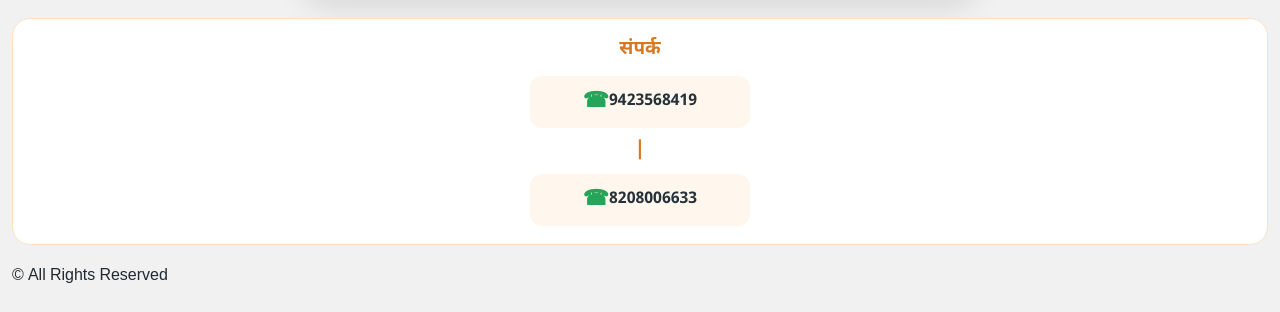
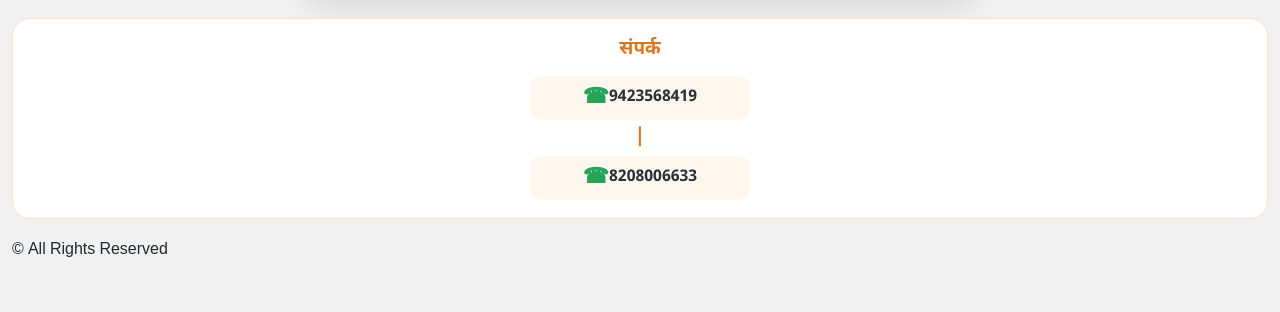
Before and after one commit to krushimahotsav-ops/jagtik-krushi-mahotsav, a plain HTML site: page index.html in a window 1280 px wide. Shown: the part 1001-1313 px from the top of the page. After the commit the page ends 1287 px from the top, so only its background shows below. Drawn offline with Linux system fonts and the light colour scheme.

Commit message:
index.html

```diff
--- a/index.html
+++ b/index.html
@@ -230,7 +230,7 @@ body {
     flex-direction: column;
     justify-content: center;
     align-items: center;
-    gap: 10px;
+    gap: 5px;
 }
 
 .contact-item {
@@ -242,7 +242,7 @@ body {
     color: #26323b;
     font-size: 16px;
     font-weight: 700;
-    padding: 12px;
+    padding: 8px 12px;
     background: #fff7ed;
     border-radius: 12px;
 }
```
